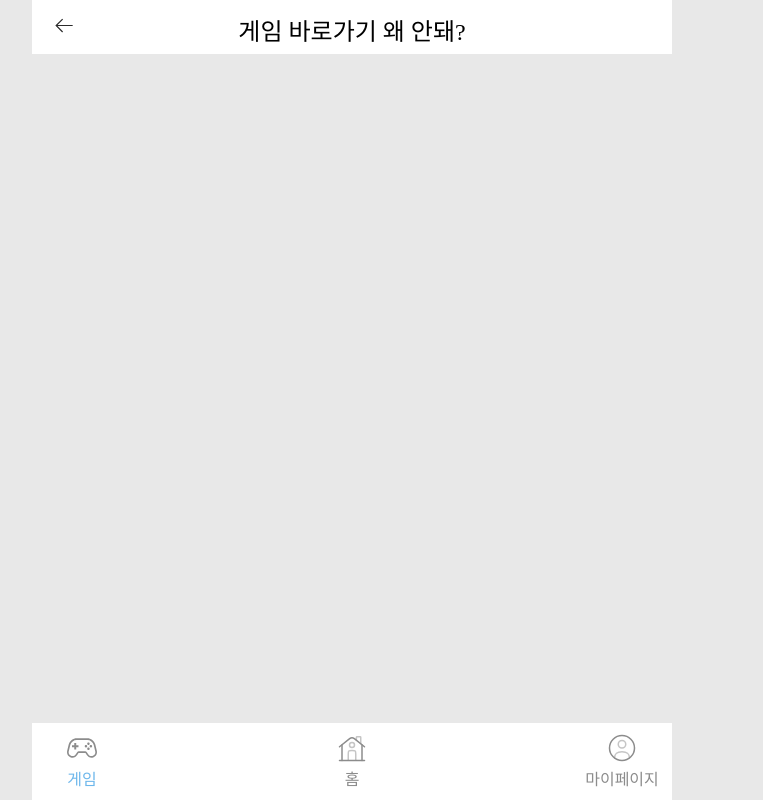
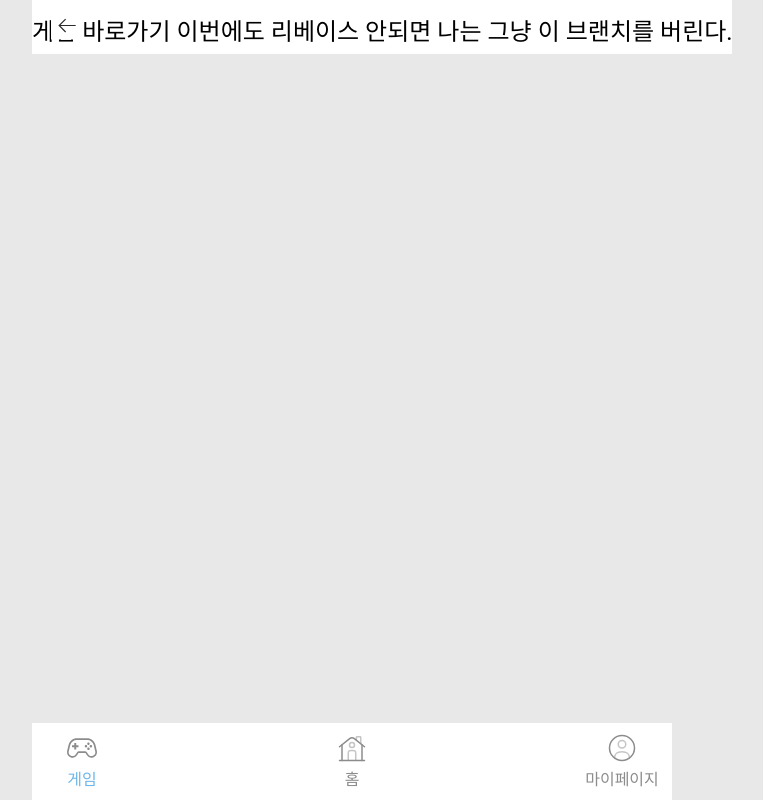
Before and after one commit to LGTM-Team/brain-game, a React (Vite) app: page /games in a window 1280 px wide. Shown: the whole page, without its empty margins (288-1051 px from the left). Built offline with nearby package versions, Linux system fonts and the light colour scheme.

Commit message:
merge test

```diff
--- a/src/router/routes.tsx
+++ b/src/router/routes.tsx
@@ -12,7 +12,10 @@ const routes = createBrowserRouter([
     children: [
       { handle: { title: "뇌하수체" }, path: "", element: <HomePage /> },
       {
-        handle: { title: "게임 바로가기 왜 안돼?" },
+        handle: {
+          title:
+            "게임 바로가기 이번에도 리베이스 안되면 나는 그냥 이 브랜치를 버린다.",
+        },
         path: "games",
         element: <GamePage />,
       },
```
